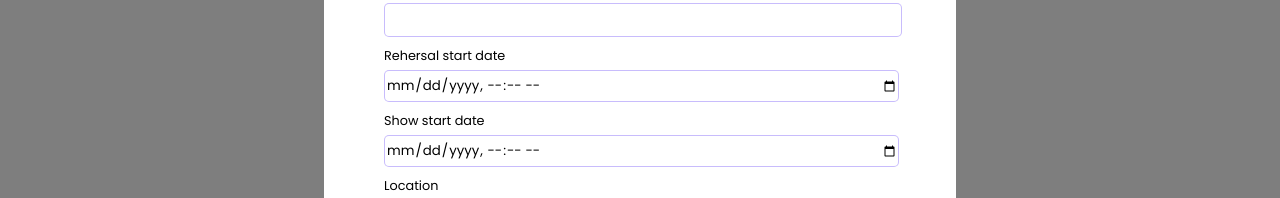
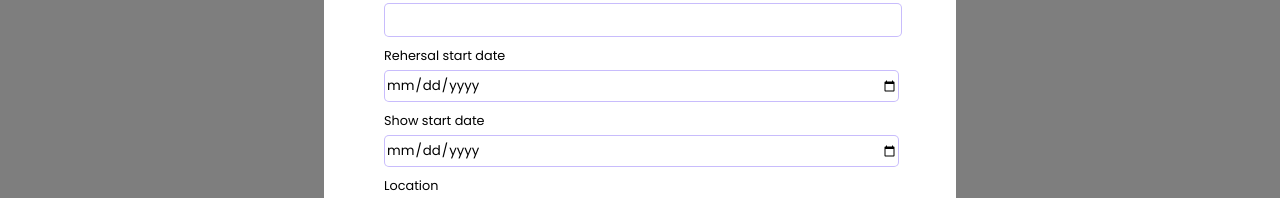
Before and after one commit to ItsAnyaS/Callbck, a React (Create React App) app in the folder client/: page /dashboard in a window 1280 px wide. Both pictures are taken after a click on the button "Create listing". Shown: the part 341-539 px from the top of the page. Built offline with nearby package versions, Linux system fonts and the light colour scheme; no server answers; the HTML template or start-up script is replaced by a standard one.

Commit message:
fixed calenders on crate listing model to only show day month year

```diff
--- a/client/src/components/modals/CreateListing.js
+++ b/client/src/components/modals/CreateListing.js
@@ -18,11 +18,11 @@
             </div>
             <div className='input-container'>
                 <p>Rehersal start date</p>
-            <input  onChange={handleInput} type='datetime-local' name='rehersal_start_date' required placeholder='Rehersal start date'/>
+            <input  onChange={handleInput} type='date' name='rehersal_start_date' required placeholder='Rehersal start date'/>
             </div>
             <div className='input-container'>
             <p>Show start date</p>
-            <input  onChange={handleInput} type='datetime-local' name='show_date_start' required placeholder='Perforamce start date'/>
+            <input  onChange={handleInput} type='date' name='show_date_start' required placeholder='Perforamce start date'/>
             </div>
             <div className='input-container'>
             <p>Location</p>
```
